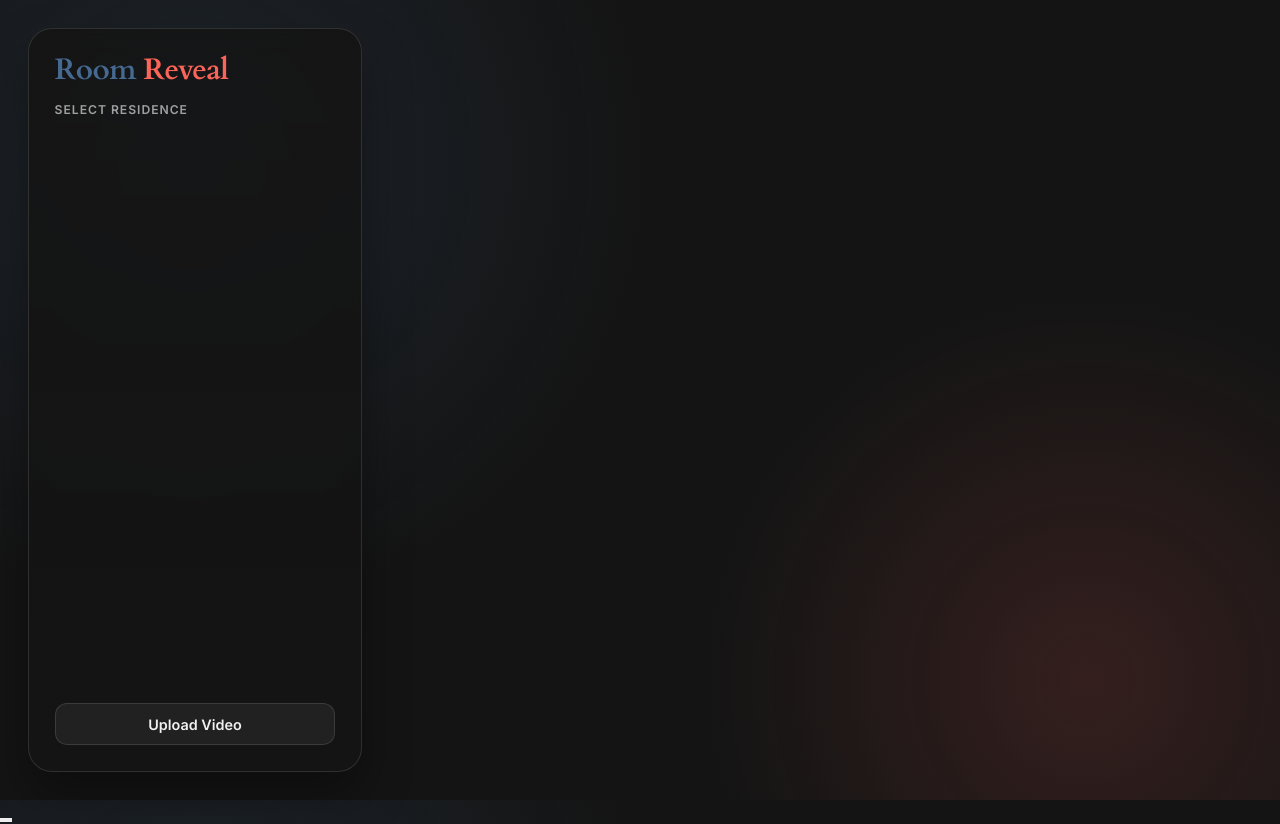
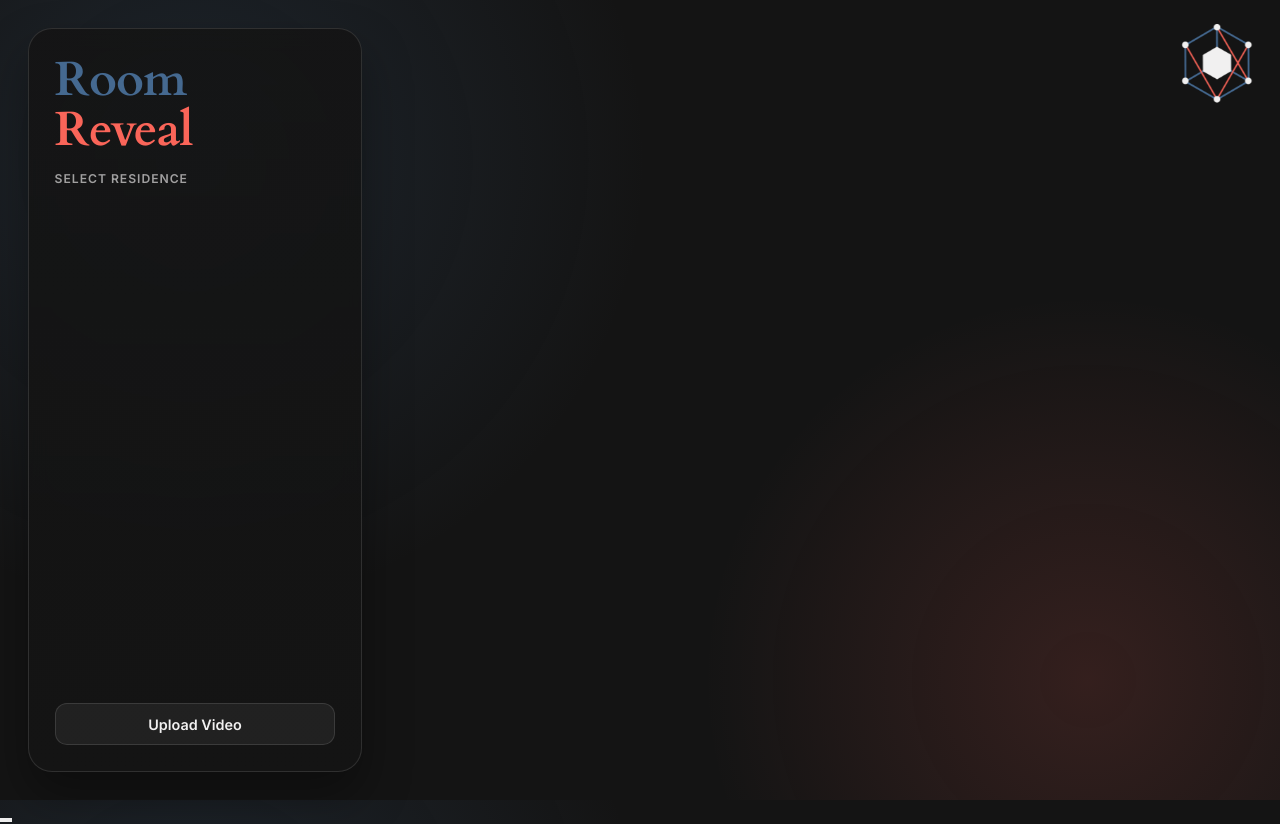
Before and after one commit to GalacticQuasar/room-reveal, a website built with Vite: page index.html in a window 1280 px wide. Built offline with nearby package versions, Linux system fonts and the light colour scheme; no server answers.

Commit message:
feat: transparent logo, bigger title font size

```diff
--- a/src/landing.css
+++ b/src/landing.css
@@ -38,6 +38,16 @@ body {
   width: 100%;
   height: 100vh;
   position: relative;
+}
+
+#header-icon {
+  position: absolute;
+  top: clamp(0.75rem, 1.5vw, 3rem);
+  right: clamp(0.75rem, 1.5vw, 3rem);
+  width: clamp(4rem, 8vw, 5.5rem);
+  height: clamp(4rem, 8vw, 5.5rem);
+  z-index: 3;
+  pointer-events: none;
 }
 
 #map-container {
@@ -84,7 +94,7 @@ body {
 .panel-logo {
   margin: 0;
   font-family: 'Cardo', serif;
-  font-size: clamp(1.55rem, 3vw, 1.85rem);
+  font-size: clamp(0.75rem, 10.5vw, 2.996rem);
   letter-spacing: -0.02em;
   line-height: 1.05;
 }
--- a/src/landing.js
+++ b/src/landing.js
@@ -40,6 +40,7 @@ const activeRoomConfig = getMergedRoomConfig()
 const app = document.querySelector('#app')
 app.innerHTML = `
   <div id="landing-page">
+    <img id="header-icon" src="/room-reveal-icon-transparent.png" alt="Room Reveal">
     <div id="map-container"></div>
     <div class="panel-frame">
       <aside class="left-panel" aria-label="Residence and room type selector">
```
Also changed, not shown: public/room-reveal-icon-transparent.png (added).
